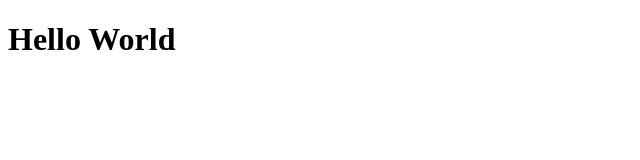
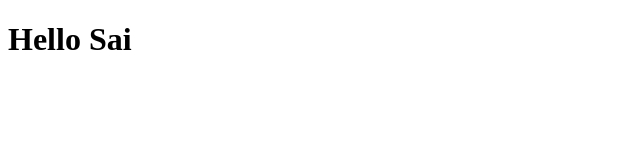
Before and after one commit to saicharith02/Web-Template, a plain HTML site: page index.html in a window 1280 px wide. Shown: the whole page, without its empty margins (0-640 px from the left). Drawn offline with Linux system fonts and the light colour scheme.

Commit message:
commiting the index.html to fill2

```diff
--- a/index.html
+++ b/index.html
@@ -6,6 +6,6 @@
 </title>
 </head>
 <body>
-<h1> Hello World</h1>
+<h1> Hello Sai</h1>
 </body>
 </html>
```
